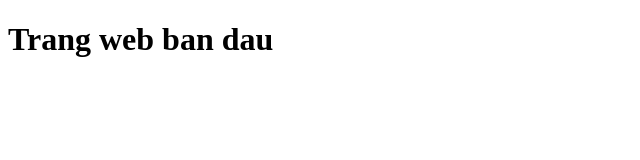
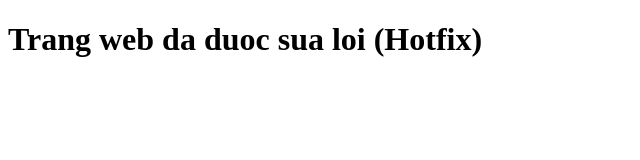
Before and after one commit to nguyentuyetmo/Lab1-Bai1, a plain HTML site: page index.html in a window 1280 px wide. Shown: the whole page, without its empty margins (0-640 px from the left). Drawn offline with Linux system fonts and the light colour scheme.

Commit message:
Sua loi noi dung tren nhanh hotfix

```diff
--- a/index.html
+++ b/index.html
@@ -4,6 +4,5 @@
     <title>Trang web ban dau</title>
 </head>
 <body>
-    <h1>Trang web ban dau</h1>
-</body>
+<h1>Trang web da duoc sua loi (Hotfix)</h1></body>
 </html>
```
